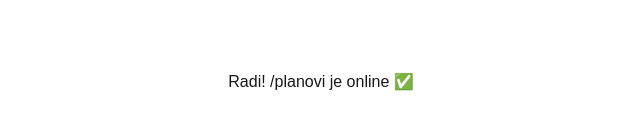
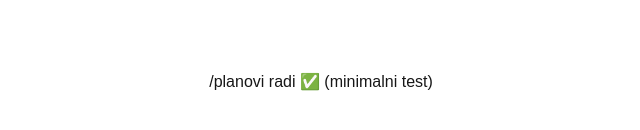
Before and after one commit to hybridvet/hybridvet-shop, a Next.js app: page /planovi in a window 1280 px wide. Shown: the part 318-448 px from the top of the page, without its empty margins (319-959 px from the left). Built offline with nearby package versions, Linux system fonts and the light colour scheme.

Commit message:
Update page.jsx

```diff
--- a/app/planovi/page.jsx
+++ b/app/planovi/page.jsx
@@ -1,6 +1,9 @@
 "use client";
-import LinkInBioShop from "@/components/LinkInBioShop";
 
 export default function Page() {
-  return <LinkInBioShop />;
+  return (
+    <div style={{minHeight:"100vh",display:"grid",placeItems:"center",fontFamily:"sans-serif"}}>
+      <h1>/planovi radi ✅ (minimalni test)</h1>
+    </div>
+  );
 }
```
